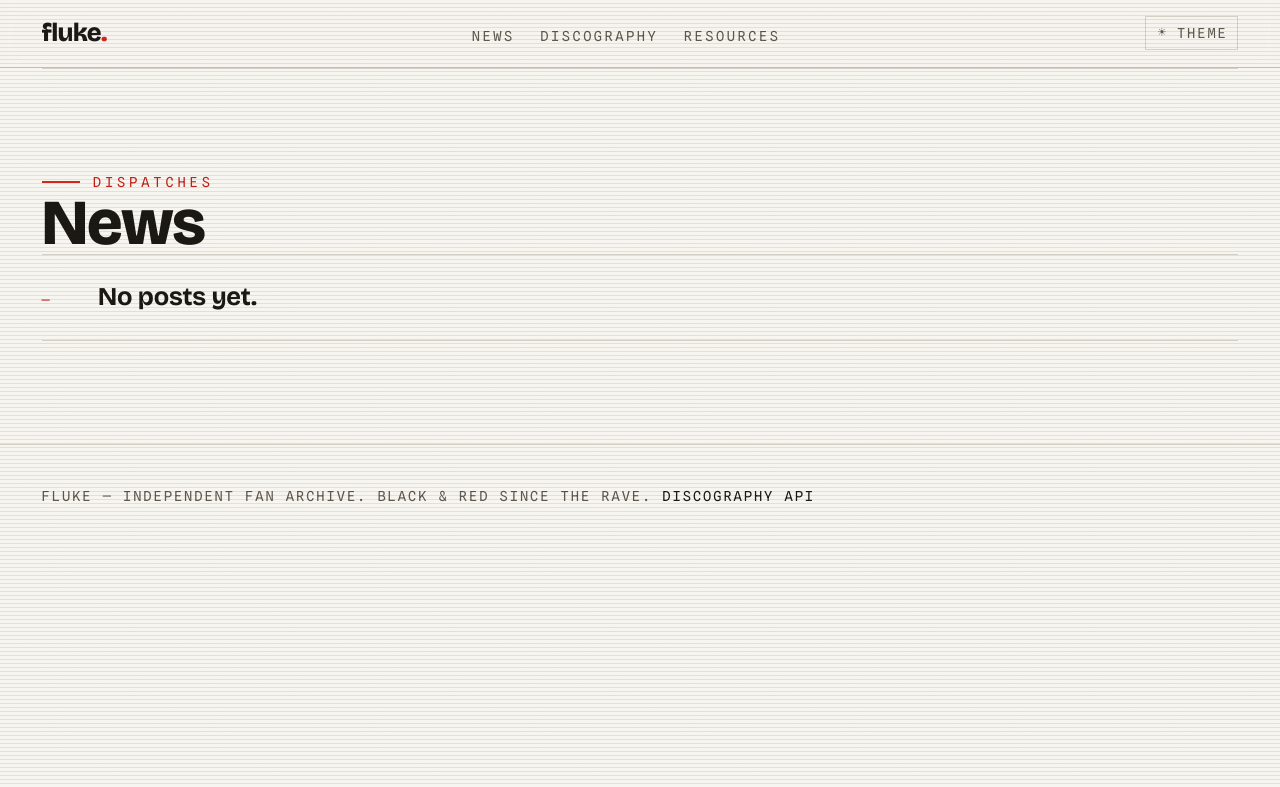
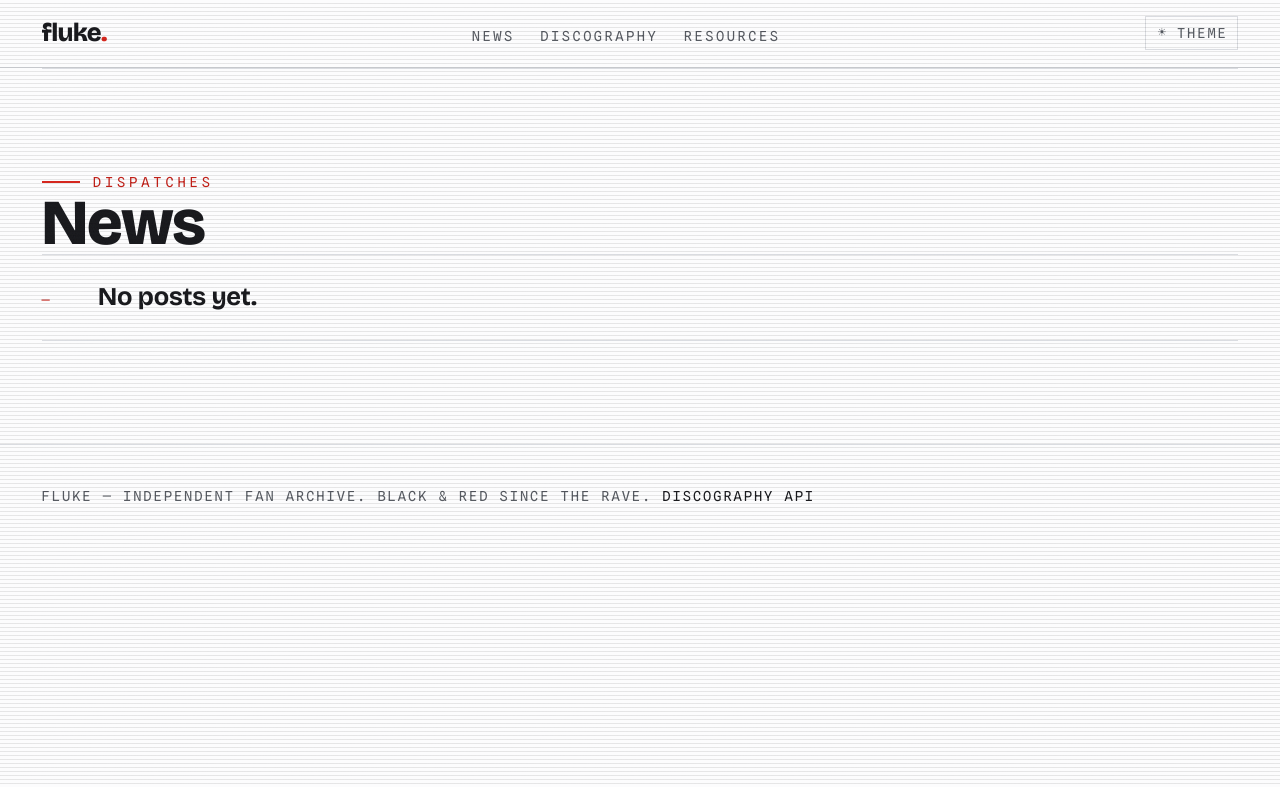
Before and after one commit to MartinPaulEve/flu.ke, a Django app: page /news/ in a window 1280 px wide. Shown: the top 787 px of the page. Run offline with Django 5.2, Linux system fonts and the light colour scheme; data that the repository does not hold is empty; parts of the project's set-up code (start-up, migrations or seed data) failed here and were passed over.

Commit message:
style(theme): use a clean neutral near-white light background
Replace the warm off-white/cream light palette with a neutral near-white
(#fcfcfd ground, pure-white raised panels, neutral grey insets/hairlines, and
neutral near-black text), and update the theme-color meta to match. The dark
theme is unchanged and both themes still pass the WCAG AA contrast checks.

```diff
--- a/assets/css/tokens.css
+++ b/assets/css/tokens.css
@@ -1,7 +1,7 @@
 /* Fluke design tokens — industrial techno / brutalist-editorial.
-   Warm paper ground, one deep red, near-black text by default; a black/electric-red
-   dark theme is opt-in via data-theme="dark". All colour pairings are verified for
-   WCAG AA by tests/test_design_tokens_contrast.py. */
+   Clean neutral near-white ground, one deep red, near-black text by default; a
+   black/electric-red dark theme is opt-in via data-theme="dark". All colour
+   pairings are verified for WCAG AA by tests/test_design_tokens_contrast.py. */
 
 @font-face {
   font-family: "Bricolage Grotesque";
@@ -22,17 +22,17 @@
 
 :root {
   /* Surfaces */
-  --bg: #f7f5f0;          /* warm paper ground */
-  --bg-raise: #ffffff;    /* raised panel */
-  --bg-inset: #ebe8e1;    /* recessed inset */
-  --hairline: #d4cfc5;    /* hairline rules / borders */
+  --bg: #fcfcfd;          /* clean neutral near-white ground */
+  --bg-raise: #ffffff;    /* raised panel (pure white, lifts off the bg) */
+  --bg-inset: #f1f2f4;    /* recessed inset, light neutral grey */
+  --hairline: #d9dbe0;    /* hairline rules / borders, neutral grey */
 
   /* Text (all >= 4.5:1 on --bg) */
-  --fg: #16140f;          /* near-black warm body */
-  --muted: #5c554a;       /* secondary text */
-  --link: #16140f;        /* links: dark text + red underline */
+  --fg: #15161a;          /* neutral near-black body */
+  --muted: #54585f;       /* secondary text, neutral grey */
+  --link: #15161a;        /* links: dark text + red underline */
 
-  /* Red — the single accent, deepened so it holds AA on light paper */
+  /* Red — the single accent, deepened so it holds AA on the near-white ground */
   --accent: #d4231a;      /* red: large display + UI (>= 3:1) */
   --accent-text: #c01c14; /* deeper red usable at normal text size (>= 4.5:1) */
   --accent-ink: #ffffff;  /* text on a solid red fill */
--- a/templates/base.html
+++ b/templates/base.html
@@ -16,7 +16,7 @@
   {% load static %}
   <link rel="preload" href="{% static 'fonts/bricolage-grotesque.woff2' %}" as="font" type="font/woff2" crossorigin>
   <link rel="stylesheet" href="{% static 'css/main.css' %}">
-  <meta name="theme-color" content="#f7f5f0">
+  <meta name="theme-color" content="#fcfcfd">
   <link rel="alternate" type="application/rss+xml" title="{{ site_name }} news" href="/feed.xml">
   {% block meta %}
   <meta property="og:site_name" content="{{ site_name }}">
```
